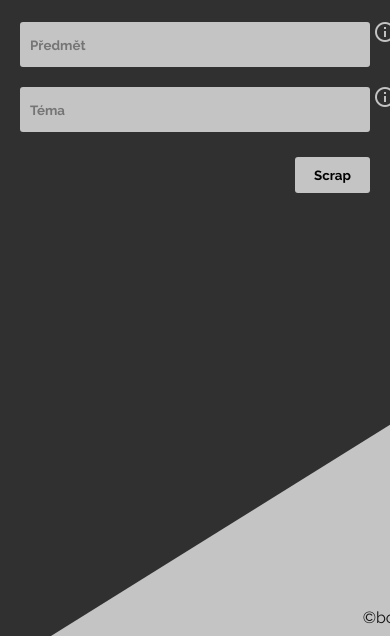
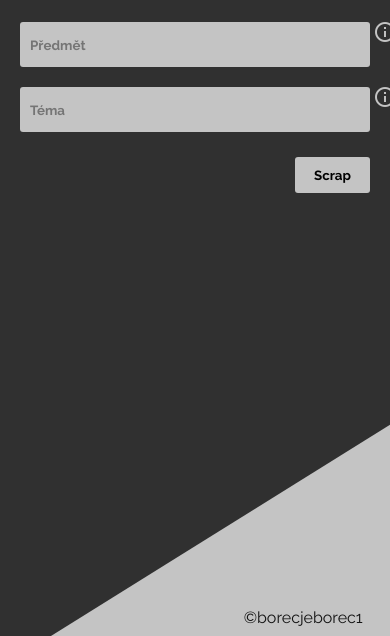
Before and after one commit to Borecjeborec1/moodle-scrap-client, a website: page index.html in a window 390 px wide. Shown: the part 208-844 px from the top of the page. Drawn offline with nearby package versions, Linux system fonts and the light colour scheme.

Commit message:
add responsivity

```diff
--- a/style.css
+++ b/style.css
@@ -55,7 +55,7 @@
 }
 #copyright {
   position: absolute;
-  left: 93%;
+  right: 7%;
   bottom: 1px;
   color: #121212;
   margin-bottom: 2%;
```
